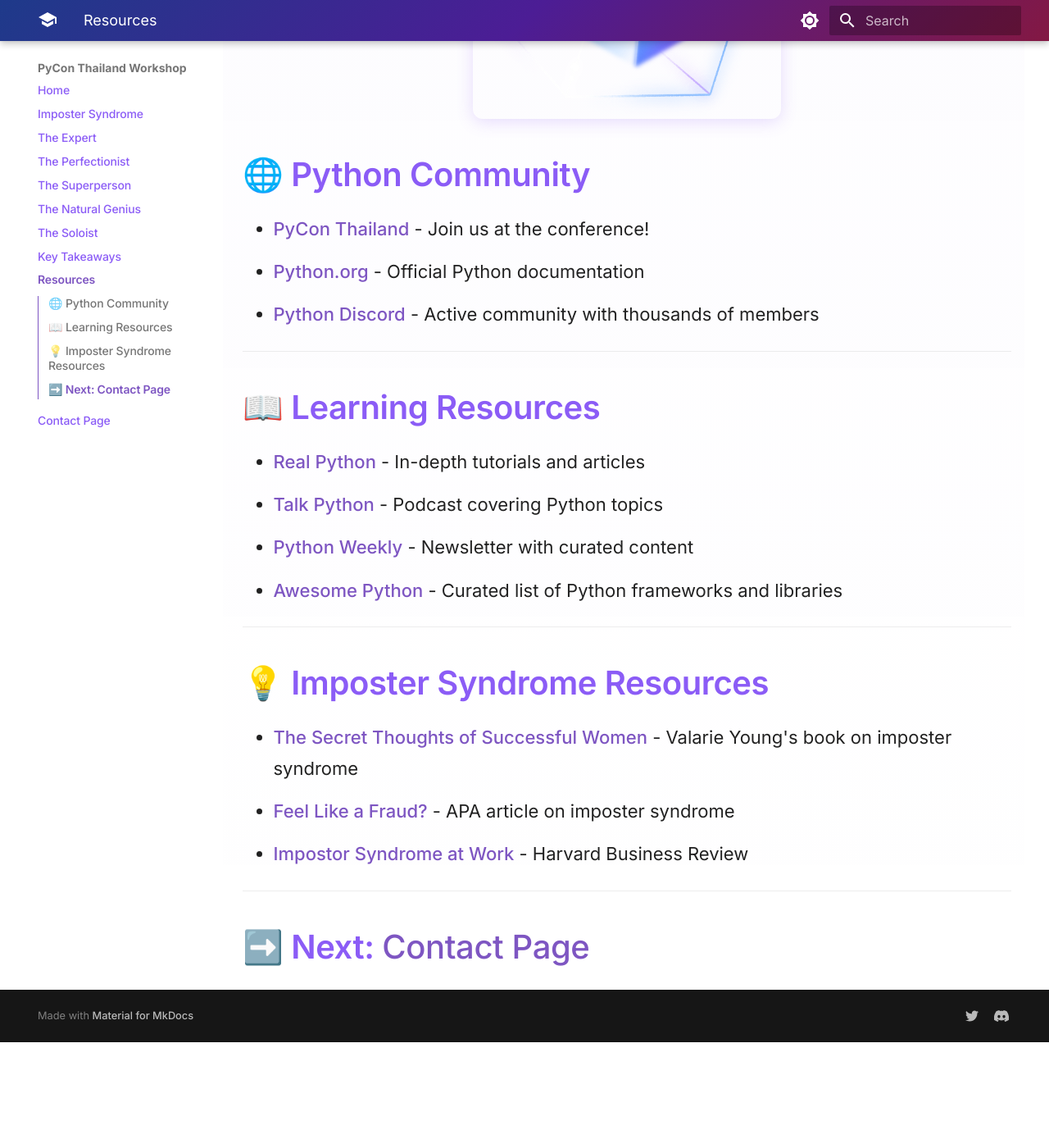
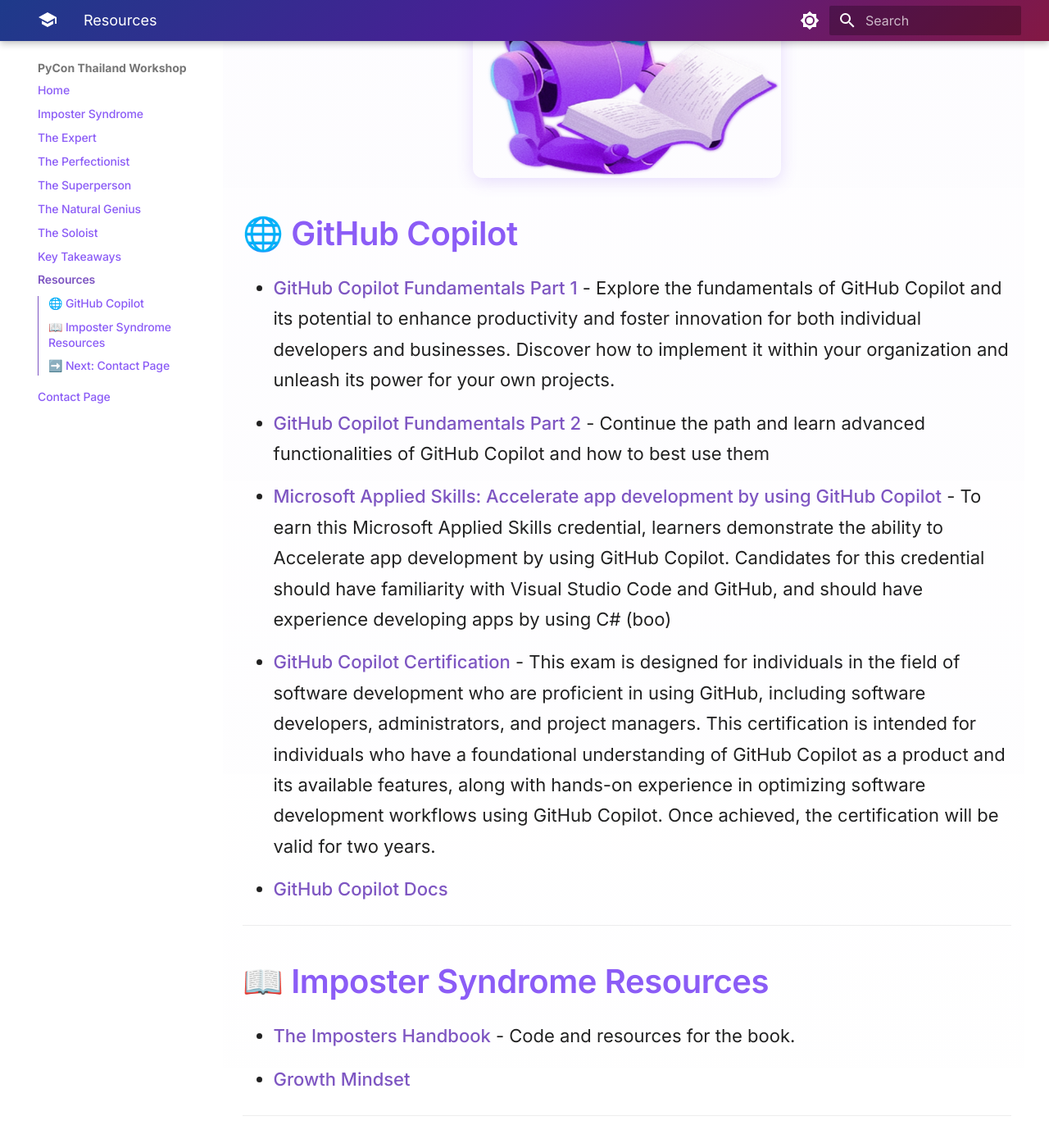
Before and after one commit to codess-aus/pycon-thailand, an MkDocs documentation site: the page built from docs/resources.md, in a window 1280 px wide and 1400 px high, scrolled down 388 px. Shown: the whole window at 82% size. Built offline with MkDocs 1.6.1 and Material for MkDocs 9.7.7, drawn with Linux system fonts in a browser that asks for light colours; before the commit the page ends 1659 px from its top, so only the background shows below that.

Commit message:
Fix: Update resources section to focus on GitHub Copilot and enhance Imposter Syndrome resources

```diff
--- a/docs/resources.md
+++ b/docs/resources.md
@@ -1,29 +1,21 @@
 # 📚 Resources
 
-![Resources](assets/Picture6.png)
+![Resources](assets/Copilot reading.png)
 
-## 🌐 Python Community
+## 🌐 GitHub Copilot
 
-- **[PyCon Thailand](https://th.pycon.org/)** - Join us at the conference!
-- **[Python.org](https://www.python.org/)** - Official Python documentation
-- **[Python Discord](https://pythondiscord.com/)** - Active community with thousands of members
+- **[GitHub Copilot Fundamentals Part 1](https://learn.microsoft.com/en-us/training/paths/copilot/)** - Explore the fundamentals of GitHub Copilot and its potential to enhance productivity and foster innovation for both individual developers and businesses. Discover how to implement it within your organization and unleash its power for your own projects.
+- **[GitHub Copilot Fundamentals Part 2](https://learn.microsoft.com/en-us/training/paths/gh-copilot-2/)** - Continue the path and learn advanced functionalities of GitHub Copilot and how to best use them
+- **[Microsoft Applied Skills: Accelerate app development by using GitHub Copilot](https://learn.microsoft.com/en-us/credentials/applied-skills/accelerate-app-development-by-using-github-copilot/)** - To earn this Microsoft Applied Skills credential, learners demonstrate the ability to Accelerate app development by using GitHub Copilot. Candidates for this credential should have familiarity with Visual Studio Code and GitHub, and should have experience developing apps by using C# (boo)
+- **[GitHub Copilot Certification](https://learn.microsoft.com/en-us/credentials/certifications/github-copilot/?practice-assessment-type=certification)** - This exam is designed for individuals in the field of software development who are proficient in using GitHub, including software developers, administrators, and project managers. This certification is intended for individuals who have a foundational understanding of GitHub Copilot as a product and its available features, along with hands-on experience in optimizing software development workflows using GitHub Copilot. Once achieved, the certification will be valid for two years.
+- **[GitHub Copilot Docs](https://docs.github.com/en/copilot/how-tos)**
 
 ---
 
-## 📖 Learning Resources
+## 📖 Imposter Syndrome Resources
 
-- **[Real Python](https://realpython.com/)** - In-depth tutorials and articles
-- **[Talk Python](https://talkpython.fm/)** - Podcast covering Python topics
-- **[Python Weekly](https://www.pythonweekly.com/)** - Newsletter with curated content
-- **[Awesome Python](https://awesome-python.com/)** - Curated list of Python frameworks and libraries
-
----
-
-## 💡 Imposter Syndrome Resources
-
-- **[The Secret Thoughts of Successful Women](https://www.valariekyoung.com/)** - Valarie Young's book on imposter syndrome
-- **[Feel Like a Fraud?](https://www.apa.org/gradpsych/2013/11/fraud)** - APA article on imposter syndrome
-- **[Impostor Syndrome at Work](https://hbr.org/2008/05/overcoming-imposter-syndrome)** - Harvard Business Review
+- **[The Imposters Handbook](https://github.com/imposters-handbook)** - Code and resources for the book.
+- **[Growth Mindset](https://youtu.be/-71zdXCMU6A?si=x58bSEfg9gYoFIxf)**
 
 ---
 
```
